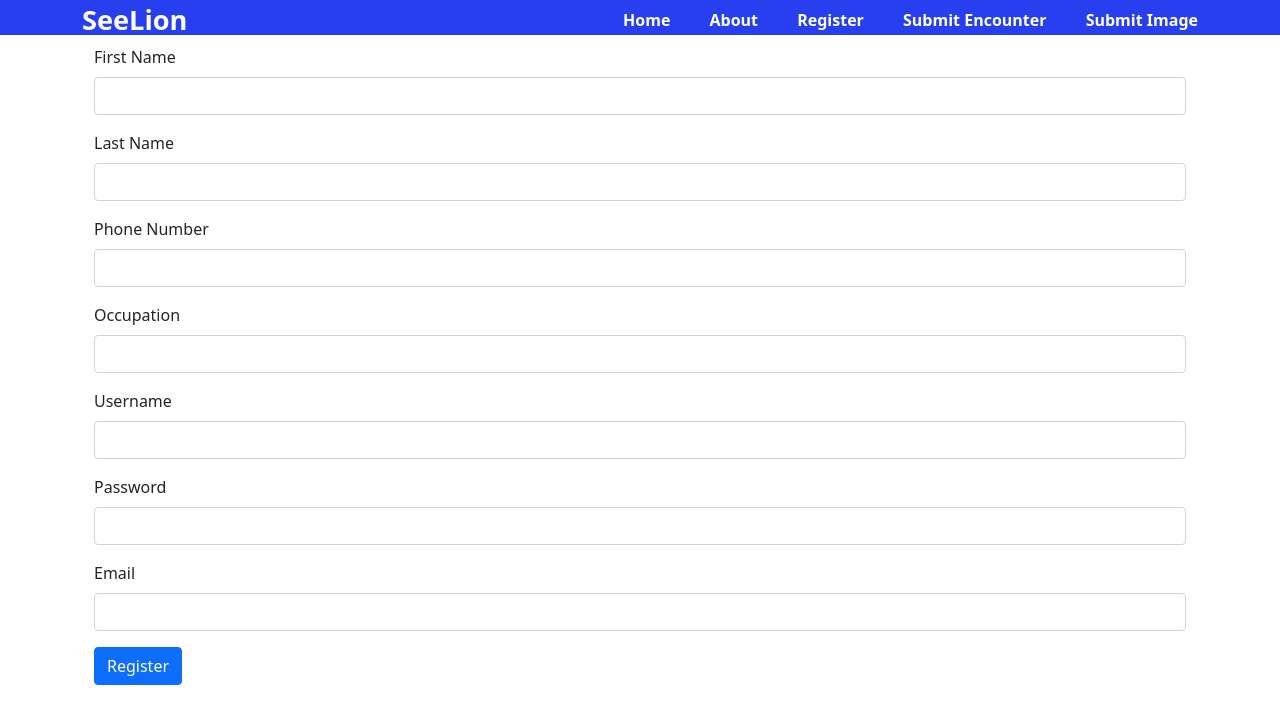
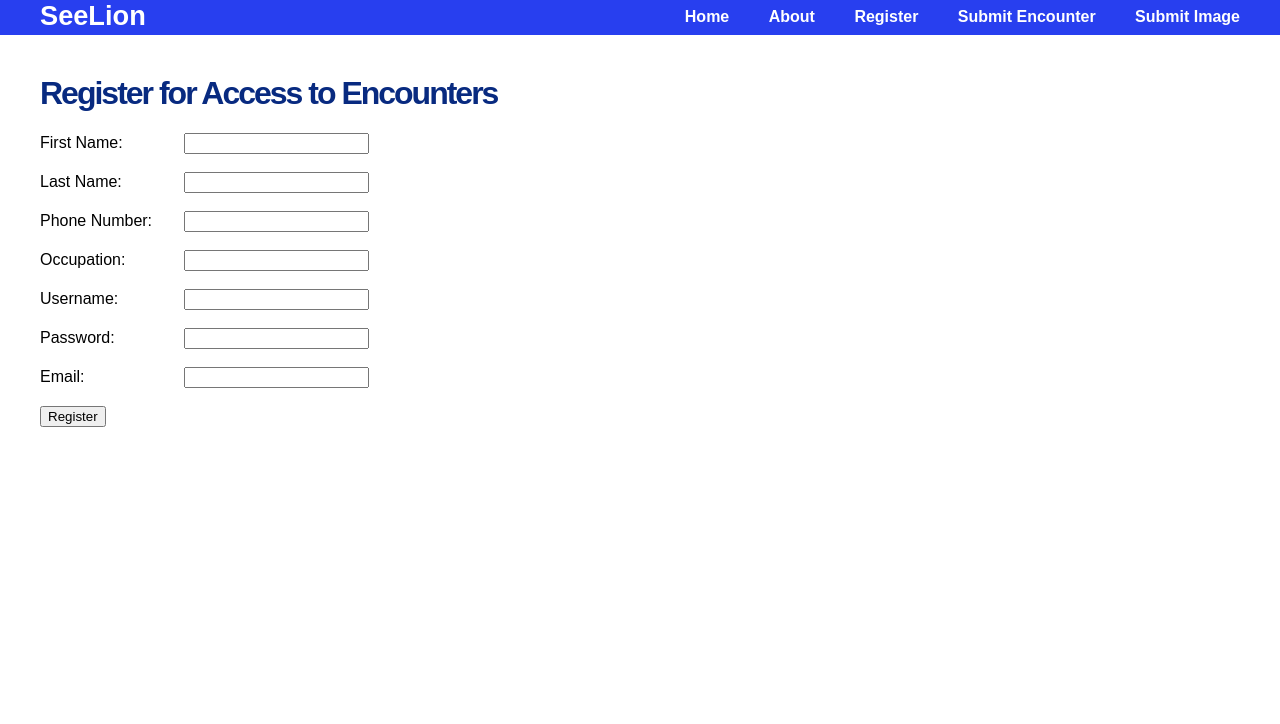
Before and after one commit to meislifka/Sea-Lion-Capstone-Project, a Flask app: page /register in a window 1280 px wide. Shown: the top 724 px of the page. Run offline with Flask 2, Linux system fonts and the light colour scheme; some libraries are stand-ins or nearby versions.

Commit message:
Updated format of login/register

```diff
--- a/app/static/css/main.css
+++ b/app/static/css/main.css
@@ -90,3 +90,10 @@ body {
     color: rgb(255, 255, 255);
     text-decoration: none;
   }
+
+  label{
+    display:inline-block;
+    width:200px;
+    margin-right:-60px;
+    text-align:left;
+  }
--- a/app/templates/register.html
+++ b/app/templates/register.html
@@ -1,43 +1,47 @@
 {% extends "layout.html" %}
 {% block content %}
 <head>
-  <link href="https://cdn.jsdelivr.net/npm/bootstrap@5.1.3/dist/css/bootstrap.min.css" rel="stylesheet" integrity="sha384-1BmE4kWBq78iYhFldvKuhfTAU6auU8tT94WrHftjDbrCEXSU1oBoqyl2QvZ6jIW3" crossorigin="anonymous">
-  <script src="https://cdn.jsdelivr.net/npm/@popperjs/core@2.10.2/dist/umd/popper.min.js" integrity="sha384-7+zCNj/IqJ95wo16oMtfsKbZ9ccEh31eOz1HGyDuCQ6wgnyJNSYdrPa03rtR1zdB" crossorigin="anonymous"></script>
-  <script src="https://cdn.jsdelivr.net/npm/bootstrap@5.1.3/dist/js/bootstrap.min.js" integrity="sha384-QJHtvGhmr9XOIpI6YVutG+2QOK9T+ZnN4kzFN1RtK3zEFEIsxhlmWl5/YESvpZ13" crossorigin="anonymous"></script>
-  <meta charset="UTF-8">
   <title>Register Now</title>
 </head>
 <body>
 <div class="container">
+  <h1> Register for Access to Encounters </h1>
 <form action="/register" method="post">
 <div class="mb-3">
-  <label for="fName" class="form-label">First Name</label>
+  <label for="fName" class="form-label">First Name: </label>
   <input type="text" class="form-control" id="First Name" name="fname">
 </div>
+<br>
 <div class="mb-3">
-  <label for="lname" class="form-label">Last Name</label>
+  <label for="lname" class="form-label">Last Name: </label>
   <input type="text" class="form-control" id="Last Name" name="lname">
 </div>
+<br>
 <div class="mb-3">
-  <label for="phoneNumber" class="form-label">Phone Number</label>
+  <label for="phoneNumber" class="form-label">Phone Number: </label>
   <input type="text" class="form-control" id="Phone Number" name="phoneNumber">
 </div>
+<br>
 <div class="mb-3">
-  <label for="occupation" class="form-label">Occupation</label>
+  <label for="occupation" class="form-label">Occupation: </label>
   <input type="text" class="form-control" id="Occupation" name="occupation">
 </div>
+<br>
   <div class="mb-3">
-  <label for="Username" class="form-label">Username</label>
+  <label for="Username" class="form-label">Username: </label>
   <input type="text" class="form-control" id="Username" name="username">
 </div>
+<br>
 <div class="mb-3">
-  <label for="Password" class="form-label">Password</label>
+  <label for="Password" class="form-label">Password: </label>
   <input type="password" class="form-control" id="Password" name="password">
 </div>
+<br>
 <div class="mb-3">
-  <label for="Email" class="form-label">Email</label>
+  <label for="Email" class="form-label">Email: </label>
   <input type="email" class="form-control" id="Email" name="email">
 </div>
+<br>
 <button type="submit" class="btn btn-primary">Register</button>
 </form>
 </div>
```
Also changed, not shown: app/templates/login.html (+10 -5 lines), app/database.db.
